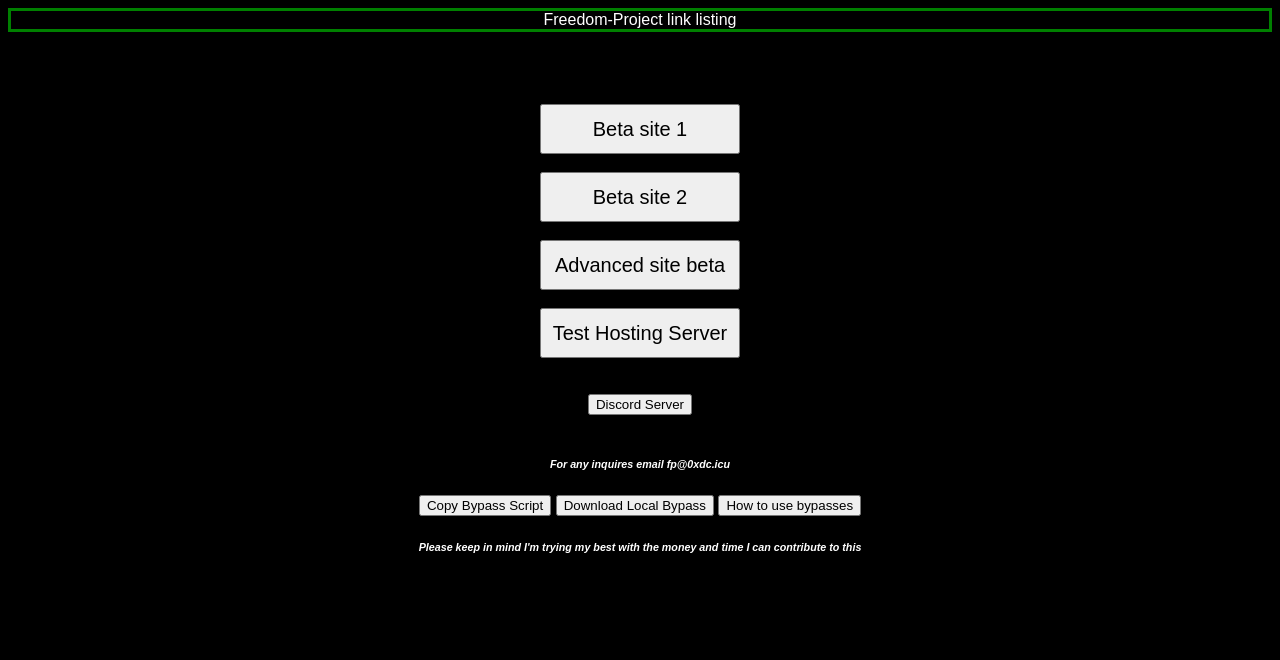
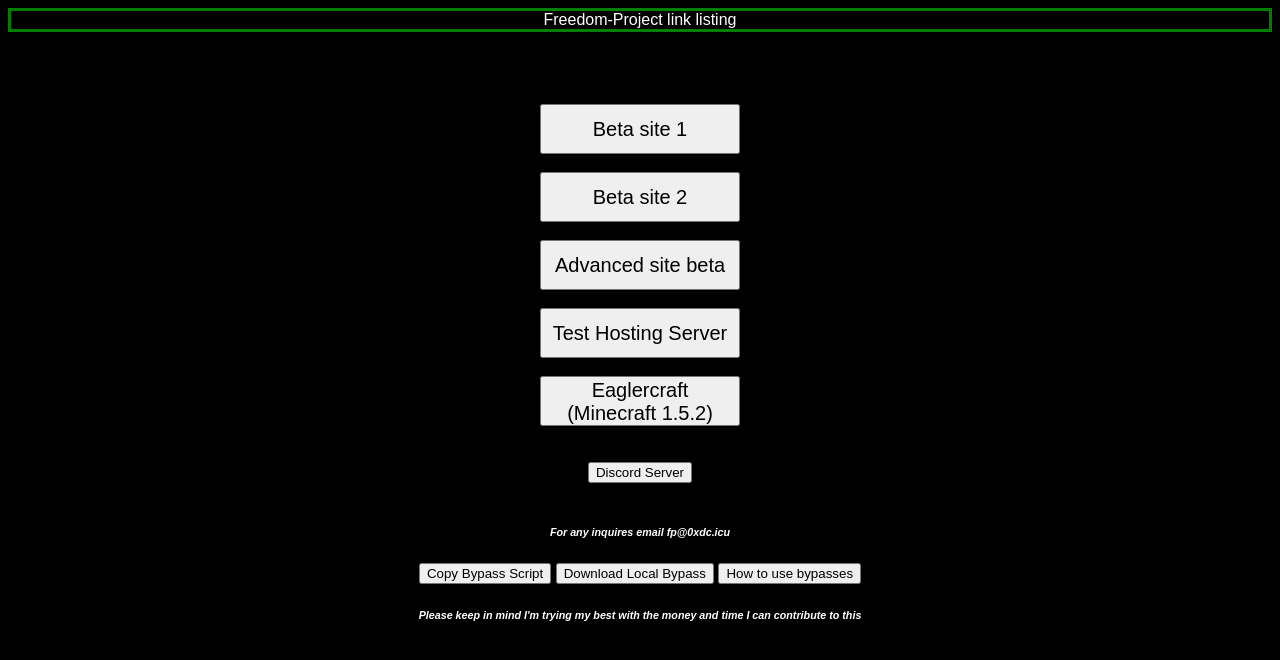
Before and after one commit to b4kt/homepage, a plain HTML site: page index.html in a window 1280 px wide. Drawn offline with Linux system fonts and the light colour scheme.

Commit message:
Update index.html

```diff
--- a/index.html
+++ b/index.html
@@ -16,7 +16,8 @@ Freedom-Project link listing</div>
 <button style="height:50px;width:200px;font-size:20px" type="button" onclick="window.location.href='https://px.1514.info';">Beta site 1</button> <br> <br>
 <button style="height:50px;width:200px;font-size:20px" type="button" onclick="window.location.href='https://ultemo.herokuapp.com';">Beta site 2</button> <br> <br>
 <button style="height:50px;width:200px;font-size:20px" type="button" onclick="window.location.href='https://educatonhal.herokuapp.com';">Advanced site beta</button> <br> <br>
-	<button style="height:50px;width:200px;font-size:20px" type="button" onclick="window.location.href='https://pwa.1514.live';">Test Hosting Server</button> <br> <br>
+<button style="height:50px;width:200px;font-size:20px" type="button" onclick="window.location.href='https://pwa.1514.live';">Test Hosting Server</button> <br> <br>
+<button style="height:50px;width:200px;font-size:20px" type="button" onclick="window.location.href='/craft.html';">Eaglercraft (Minecraft 1.5.2)</button> <br> <br>
 <br> <button type="button" onclick="window.location.href='https://discord.gg/jMm65ktMCz';"> Discord Server </button> <br> <br>
 
 	<h6> <i> For any inquires email fp@0xdc.icu </i> </h6>
```
